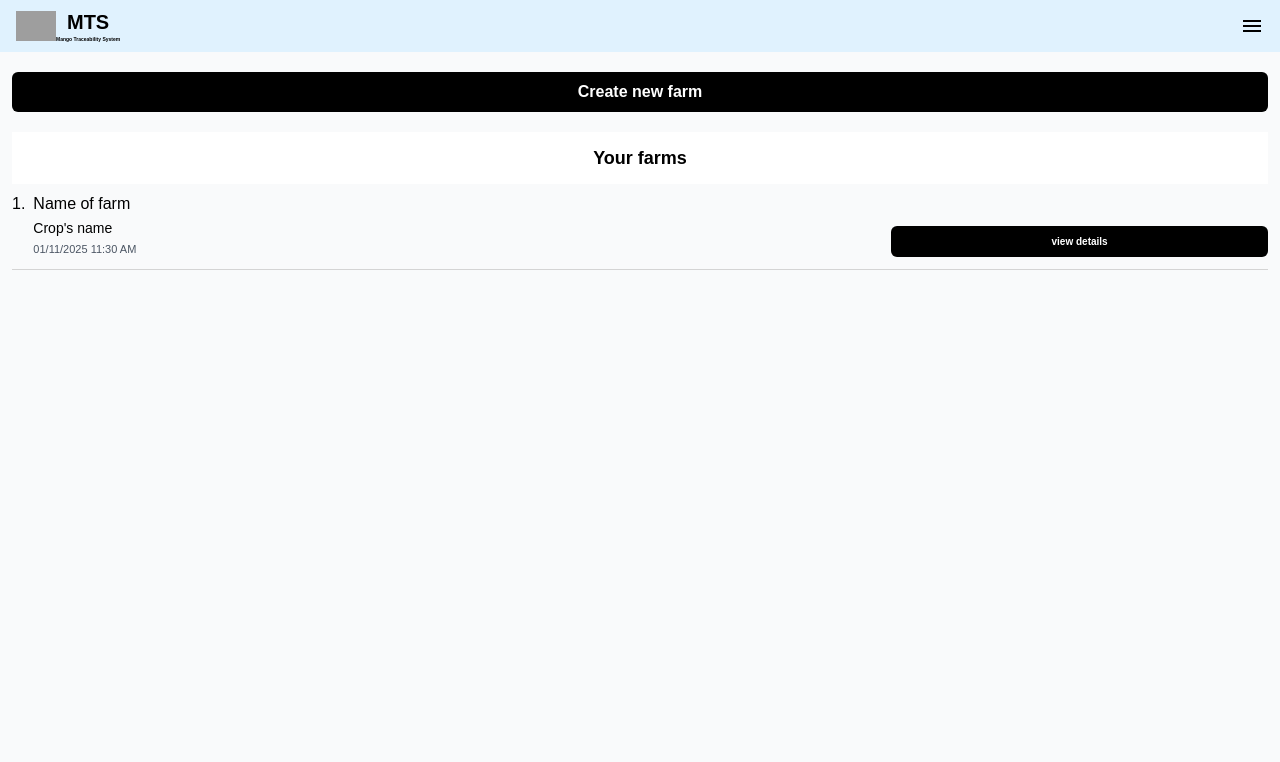
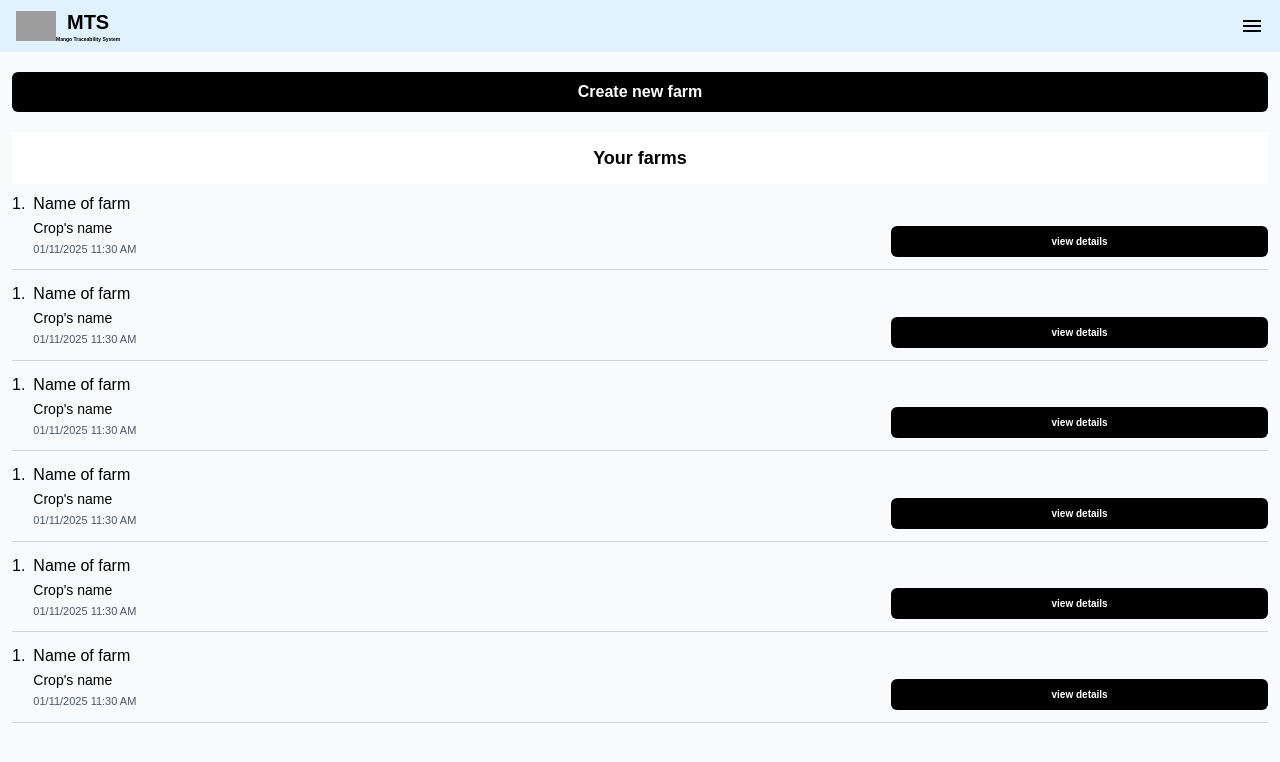
Before and after one commit to AmritHimanshu/Mango_Traceability_System, a Next.js app in the folder client/: page /farmer/farms in a window 1280 px wide. Shown: the top 762 px of the page. Built offline with nearby package versions, Linux system fonts and the light colour scheme; no server answers; grey boxes are pictures that could not be loaded; a web font is replaced by a local one.

Commit message:
Creating Farm page

```diff
--- a/client/src/app/farmer/farms/page.tsx
+++ b/client/src/app/farmer/farms/page.tsx
@@ -20,7 +20,47 @@ function page() {
         </div>
         <div className="space-y-3 mt-2">
           <ListFarmCard
-            key="index"
+            key="index1"
+            id="1"
+            name="Name of farm"
+            crop="Crop's name"
+            date="01/11/2025 11:30 AM"
+            handleClick={handleSelectedFarm}
+          />
+          <ListFarmCard
+            key="index2"
+            id="1"
+            name="Name of farm"
+            crop="Crop's name"
+            date="01/11/2025 11:30 AM"
+            handleClick={handleSelectedFarm}
+          />
+          <ListFarmCard
+            key="index3"
+            id="1"
+            name="Name of farm"
+            crop="Crop's name"
+            date="01/11/2025 11:30 AM"
+            handleClick={handleSelectedFarm}
+          />
+          <ListFarmCard
+            key="index4"
+            id="1"
+            name="Name of farm"
+            crop="Crop's name"
+            date="01/11/2025 11:30 AM"
+            handleClick={handleSelectedFarm}
+          />
+          <ListFarmCard
+            key="index5"
+            id="1"
+            name="Name of farm"
+            crop="Crop's name"
+            date="01/11/2025 11:30 AM"
+            handleClick={handleSelectedFarm}
+          />
+          <ListFarmCard
+            key="index6"
             id="1"
             name="Name of farm"
             crop="Crop's name"
```
